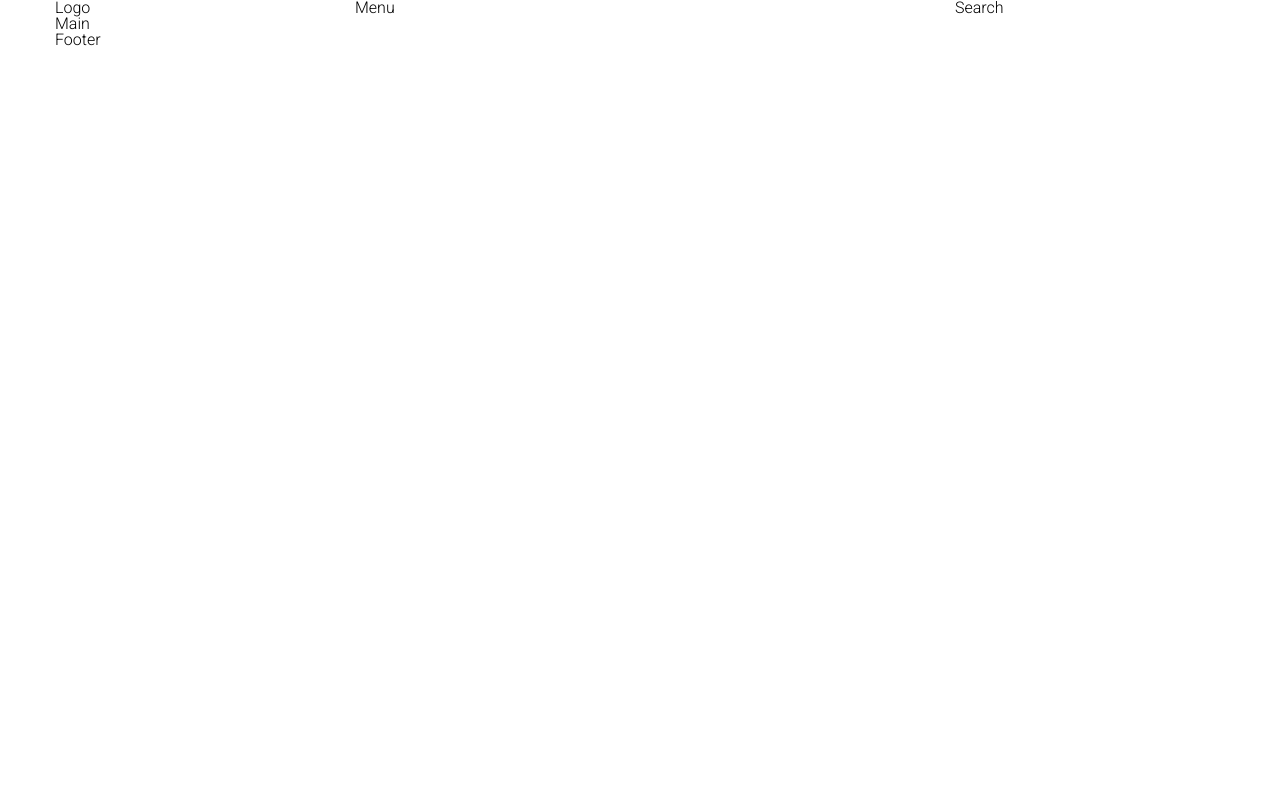
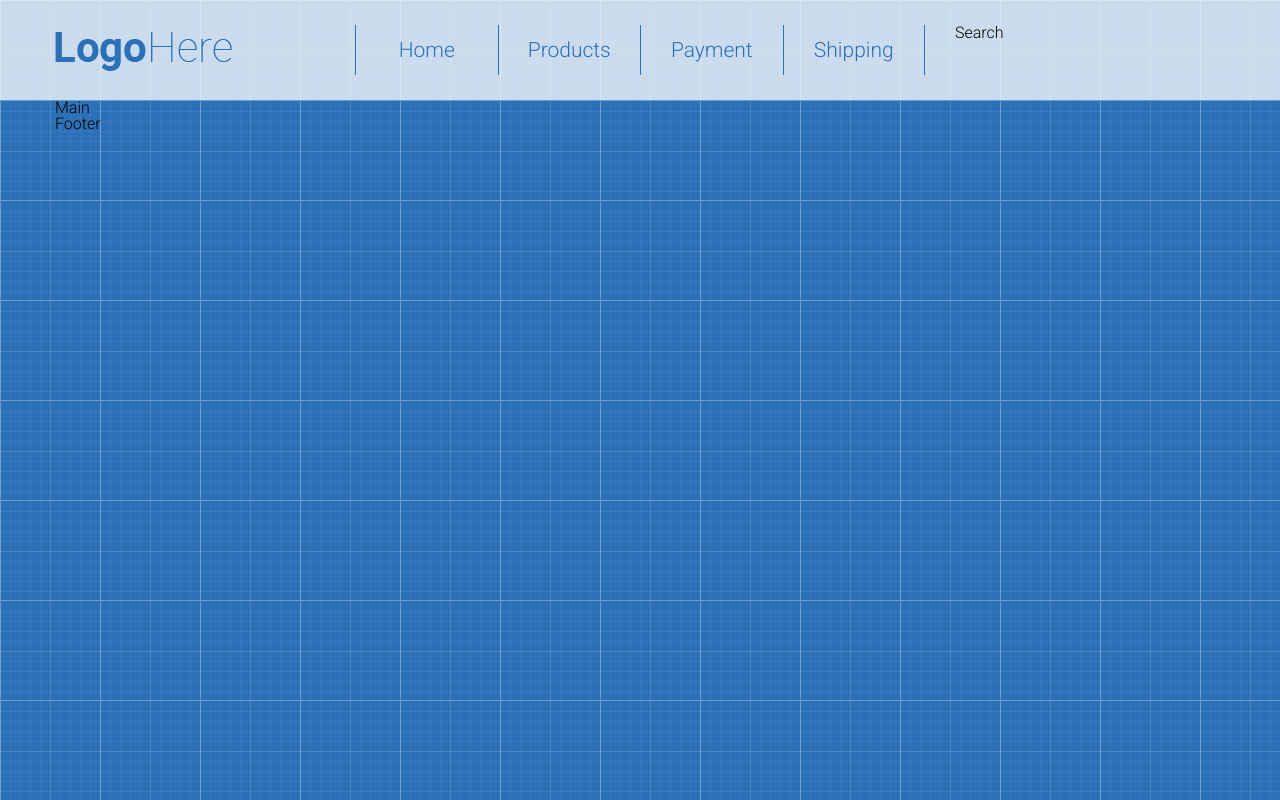
Before and after one commit to dima90rudenko/shop-project, a plain HTML site: page index.html in a window 1280 px wide. Drawn offline with Linux system fonts and the light colour scheme.

Commit message:
add menu

```diff
--- a/index.html
+++ b/index.html
@@ -12,8 +12,23 @@
     <header class="header">
         <div class="container">
             <div class="row">
-                <div class="col-md-3">Logo</div>
-                <div class="col-md-6">Menu</div>
+                <div class="col-md-3">
+                    <div class="logo">
+                        <a href="">
+                            <img src="images/logo.png" alt="">
+                        </a>
+                    </div>
+                </div>
+                <div class="col-md-6">
+                    <nav>
+                        <ul class="menu">
+                            <li><a href="">Home</a></li>
+                            <li><a href="">Products</a></li>
+                            <li><a href="">Payment</a></li>
+                            <li><a href="">Shipping</a></li>
+                        </ul>
+                    </nav>
+                </div>
                 <div class="col-md-3">Search</div>
             </div>
         </div>
--- a/style.css
+++ b/style.css
@@ -6,6 +6,7 @@
 
 body {
     font-family: 'Roboto', sans-serif;
+    background-image: url('images/patt.png');
 }
 
 .container {
@@ -18,7 +19,7 @@ body {
     margin-left: -15px;
     margin-right: -15px;
 }
-.row:after {
+.row:after,.menu:after {
     content: "";
     display: block;
     clear: both;
@@ -34,6 +35,33 @@ body {
 .col-md-6 {
     width: 50%;
 }
+
+
 .header {
-
+    padding: 25px 0;
+    background-color: rgba(255, 255, 255, 0.75);
 }
+.menu li{
+float: left;
+width: 25%;
+border-left: 1px solid #2c71b8
+}
+.menu li:last-child {
+    border-right: 1px solid #2c71b8
+}
+.menu a {
+    display: block;
+    height: 50px;
+    text-align: center;
+    line-height: 50px;
+    text-decoration: none;
+    color: #2c71b8;
+    font-size: 21px;
+}
+.menu a:hover {
+    background-color: #2c71b8;
+    color: white;
+}
+.logo {
+    margin-top: 7px;
+}
```
Also changed, not shown: images/logo.png (added), images/patt.png (added).
